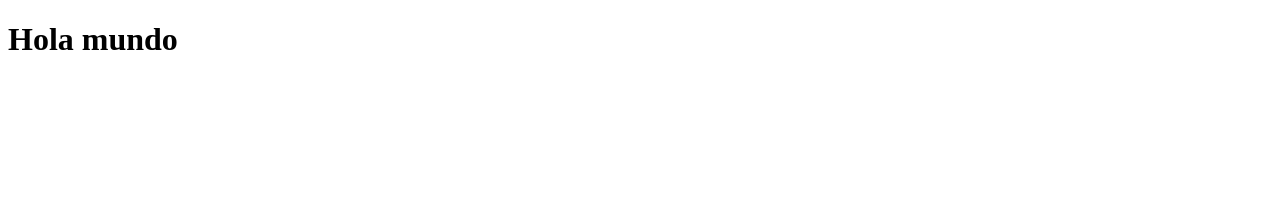
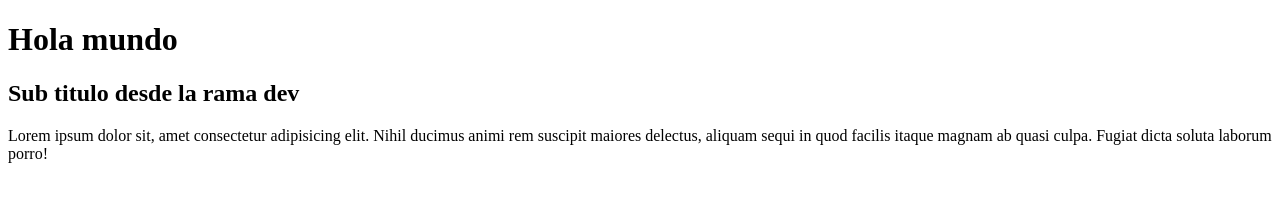
Before and after one commit to jlct82/ejercicio_ramas, a plain HTML site: page index.html in a window 1280 px wide. Drawn offline with Linux system fonts and the light colour scheme.

Commit message:
add h2 and p

```diff
--- a/index.html
+++ b/index.html
@@ -8,5 +8,9 @@
 </head>
 <body>
     <h1>Hola mundo</h1>
+    <h2>Sub titulo desde la rama dev</h2>
+
+    <p>Lorem ipsum dolor sit, amet consectetur adipisicing elit. Nihil ducimus animi rem suscipit maiores delectus, aliquam sequi in quod facilis itaque magnam ab quasi culpa. Fugiat dicta soluta laborum porro!</p>
+
 </body>
 </html>
```
Also changed, not shown: comandos.txt.
